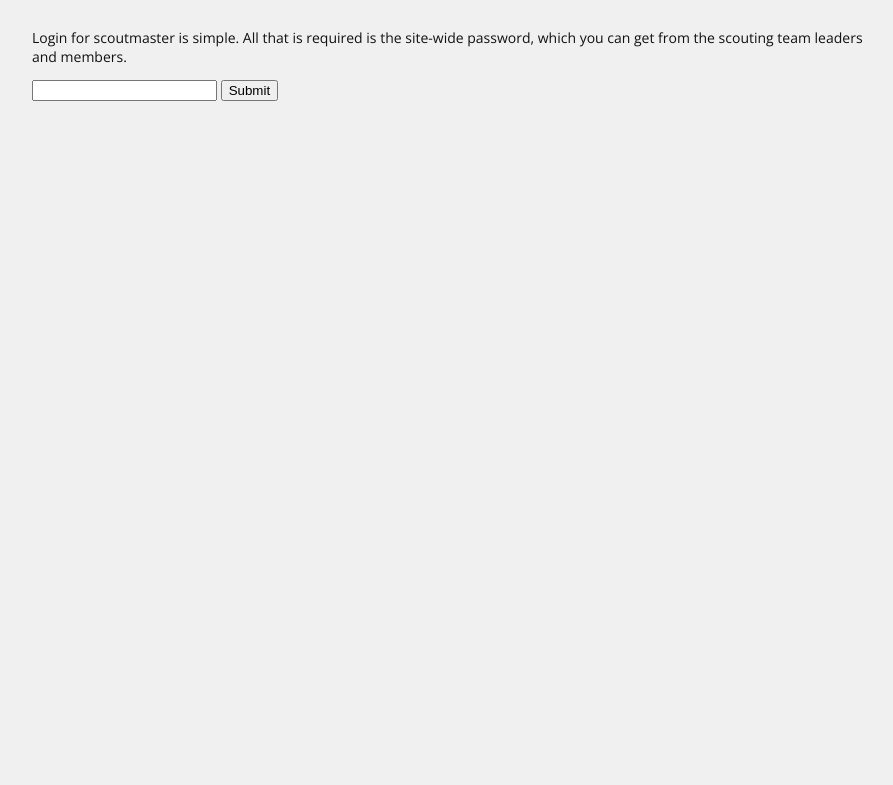
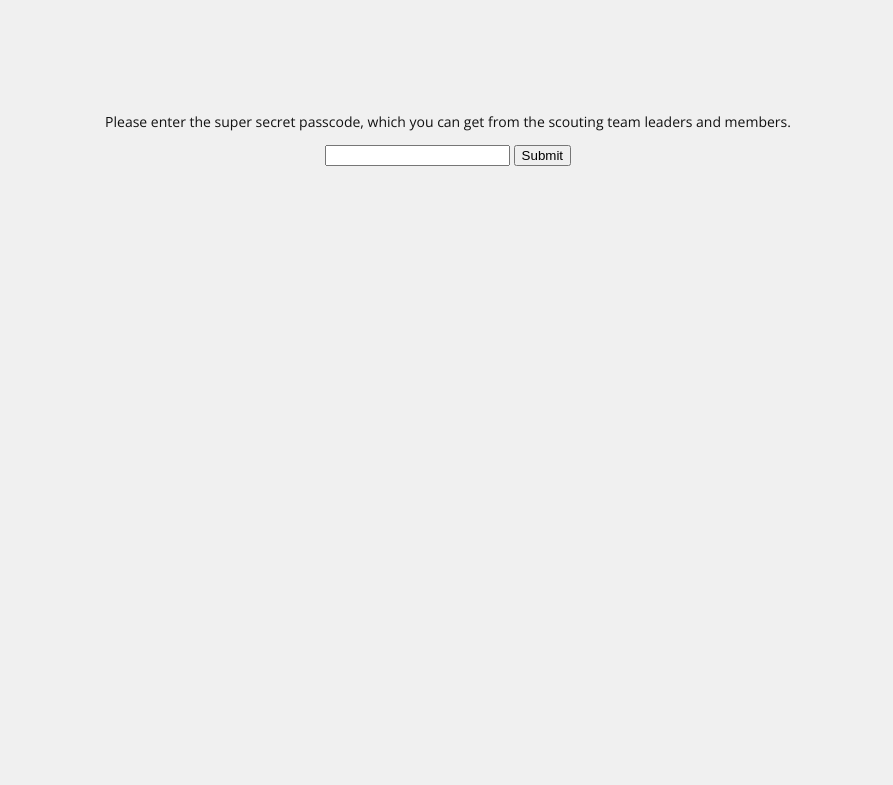
Before and after one commit to noahbkim/scoutmaster, a PHP site: page / in a window 1280 px wide. Shown: the top 785 px of the page, without its empty margins (192-1085 px from the left). Run offline with PHP 8.4, Linux system fonts and the light colour scheme.

Commit message:
Made a boilerplate and fixed more stuff.

```diff
--- a/core/login.php
+++ b/core/login.php
@@ -8,7 +8,7 @@ include_once "legacy.php";
 start();
 
 // Check if the credentials are set
-if ($_POST["secret"]) {
+if (isset($_POST["secret"])) {
 
     // Grab the credentials
     $secret = $_POST["secret"];
@@ -24,7 +24,7 @@ if ($_POST["secret"]) {
     } else {
 
         // Send back to the login page with error
-        header("Location: /scout/?error=" . urlencode("secret"));
+        header("Location: /scout/?error=1");
 
     }
 
--- a/index.php
+++ b/index.php
@@ -25,11 +25,14 @@ start();
     <?php } else { ?>
 
         <div id="login">
-            <p>Login for scoutmaster is simple. All that is required is the site-wide password, which you can get from the scouting team leaders and members.<br></p>
+            <p>Please enter the super secret passcode, which you can get from the scouting team leaders and members.<br></p>
             <form action="core/login.php" method="post" name="login">
                 <input type="password" name="secret"/>
                 <input type="submit" value="Submit">
             </form>
+            <?php if (isset($_GET["error"]) && $_GET["error"] == 1) {
+                echo "<p class=\"error\">Try again.</p>";
+            } ?>
         </div>
 
     <?php }
--- a/styles.css
+++ b/styles.css
@@ -1,12 +1,12 @@
 body {
 
     /* Page sizing. */
-    width: 65%;
-    min-width: 650px;
+    width: 50%;
+    min-width: 700px;
     margin: auto;
 
     /* Spacing. */
-    margin-top: 2em;
+    margin-top: 5em;
 
     /* Font and appearance. */
     font-family: Open Sans;
@@ -16,10 +16,14 @@ body {
 
 }
 
-#id {
+#login {
+
+    /* Margin. */
+    margin-top: 8em;
 
     /* Text. */
-    width: 40%;
     text-align: center;
 
 }
+
+.error { color: red; }
```
Also changed, not shown: example.php (added, +18 -0 lines).
